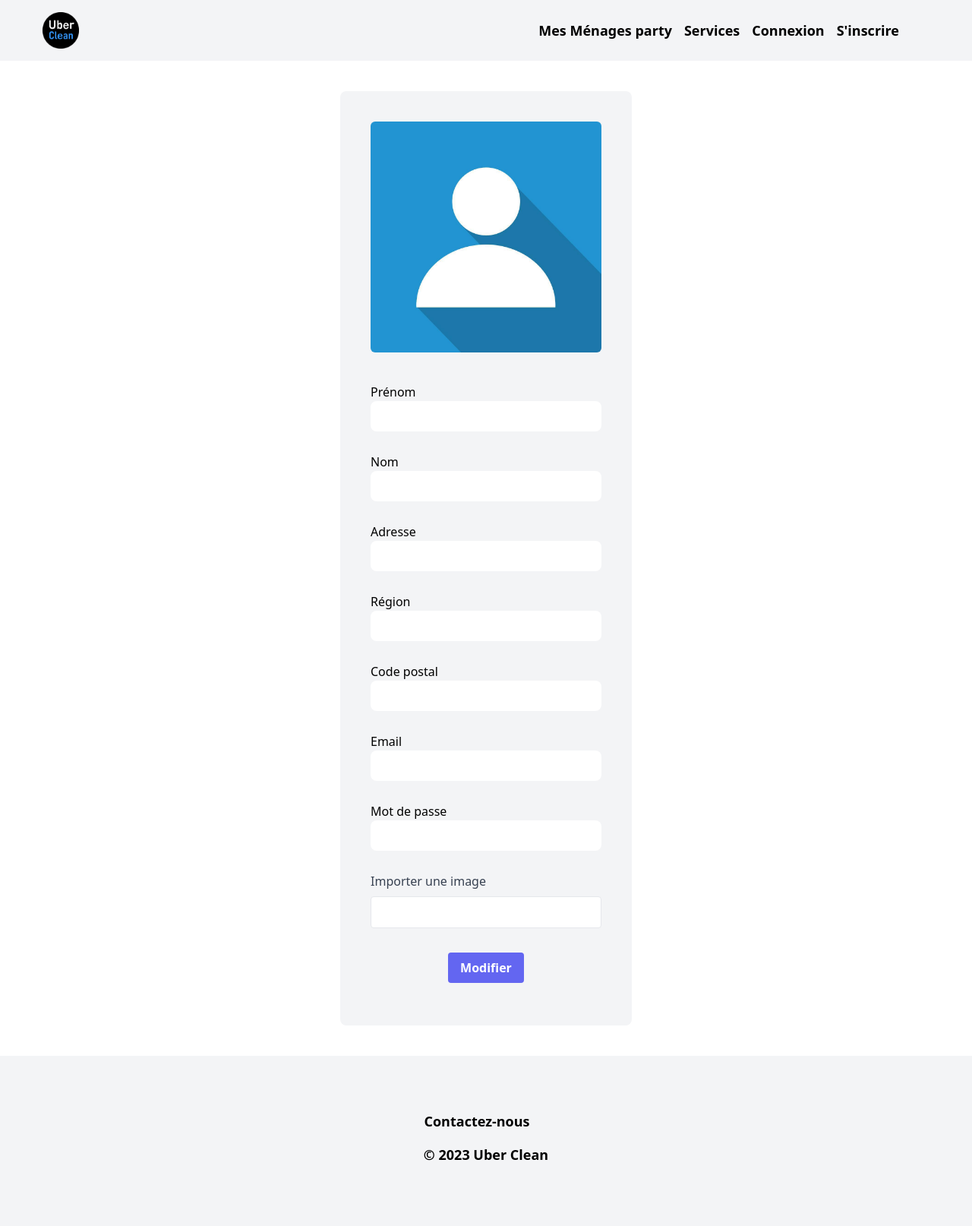
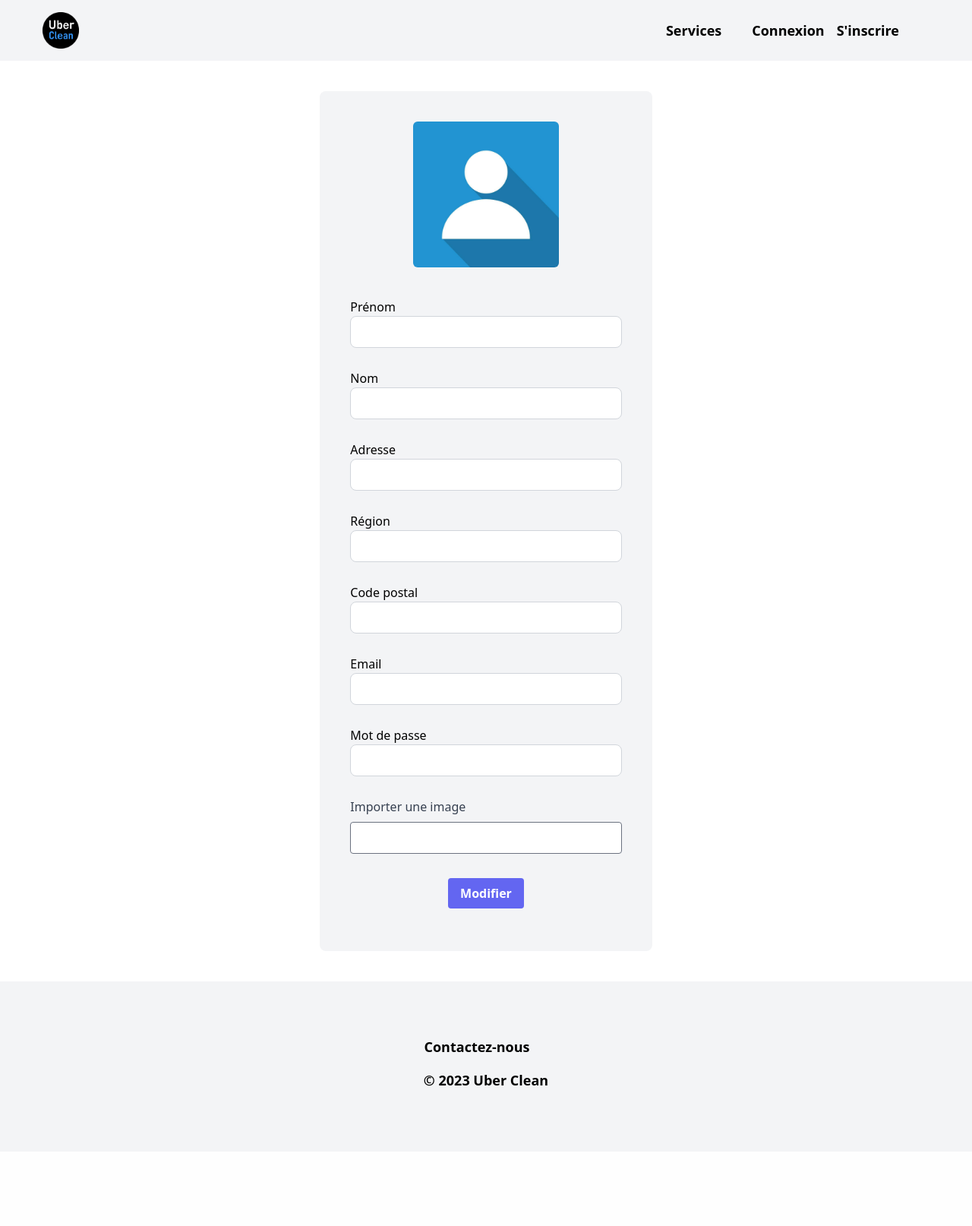
Before and after one commit to imPayne/Partinoire_uber_clean, a Symfony app: template uber_clean/templates/profile/editProfile.html.twig in a window 1280 px wide. Shown: the whole page at 76% size. After the commit the page ends 1430 px from the top, so only its background shows below. Run offline with Twig, Linux system fonts and the light colour scheme; the template is opened without the code that fills it, so the values that code supplies are empty; form fields are guessed from the names that the template uses; style sheets or scripts are compiled from the project's sources; some libraries are stand-ins or nearby versions.

Commit message:
added dropdown menu in navbar for profile, added styles on profile image, MParty, Creation of MParty

```diff
--- a/uber_clean/package.json
+++ b/uber_clean/package.json
@@ -19,10 +19,13 @@
     "private": true,
     "scripts": {
         "server": "php -S localhost:8000 -t public",
-        "reload-db" : "php bin/console doctrine:database:drop --force && php bin/console doctrine:database:create && php bin/console doctrine:migrations:migrate && php bin/console doctrine:fixtures:load",
+        "reload-db": "php bin/console doctrine:database:drop --force && php bin/console doctrine:database:create && php bin/console doctrine:migrations:migrate && php bin/console doctrine:fixtures:load",
         "dev-server": "encore dev-server",
         "dev": "encore dev",
         "watch": "encore dev --watch",
         "build": "encore production --progress"
+    },
+    "dependencies": {
+        "flowbite": "^1.6.4"
     }
 }
--- a/uber_clean/src/Form/RegistrationCleanerFormType.php
+++ b/uber_clean/src/Form/RegistrationCleanerFormType.php
@@ -24,7 +24,6 @@ class RegistrationCleanerFormType extends AbstractType
                 'data_class' => null,
                 'attr' => ['accept' => 'image/*']
             ])
-            ->add('services')
             ->add('plainPassword', PasswordType::class, [
                 // instead of being set onto the object directly,
                 // this is read and encoded in the controller
--- a/uber_clean/tailwind.config.js
+++ b/uber_clean/tailwind.config.js
@@ -1,9 +1,12 @@
 /** @type {import('tailwindcss').Config} */
 module.exports = {
+
   content: [
     "./assets/**/*.js",
     "./templates/**/*.html.twig",
+    "./node_modules/flowbite/**/*.js",
   ],
+
   theme: {
     extend: {
       fontFamily: {
@@ -11,5 +14,7 @@ module.exports = {
       },
     },
   },
-  plugins: [],
+  plugins: [
+    require('flowbite/plugin')
+  ],
 }
--- a/uber_clean/templates/_navbar.html.twig
+++ b/uber_clean/templates/_navbar.html.twig
@@ -4,31 +4,41 @@
             <a href="/">
                 <img class="ml-10 h-20 p-4" src="{{ asset('images/logo_uber_clean.png')}}" alt="logo">
             </a>
-            <ul class="w-262 h-50 flex items-center mr-20">
-                <li class="text-lg font-bold mr-4">
-                    <a href="{{ path('app_show_houseworks') }}">Mes Ménages party</a>
-                </li>
-                <li class="text-lg font-bold mr-4">
+            <ul class="w-262 h-50 flex items-center inline-block mr-20">
+                <li class="text-lg font-bold mr-10">
                     <a href="{{ path('app_events') }}">Services</a>
                 </li>
                 {% if app.user %}
-                    <li class="text-lg font-bold ml-10 mr-6">
-                        <a href="/logout">Déconnexion</a>
+                    <li class="mr-6 h-12 w-12 rounded-full overflow-hidden">
+                        <button id="dropdownProfileButton" data-dropdown-toggle="dropdown" type="button">
+                            {% if app.user.image %}
+                                <img class="rounded-md mb-2 h-12 w-12 object-cover" src="{{ asset('uploads/' ~ app.user.image) }}" alt="{{ app.user.firstName }}">
+                            {% else %}
+                                <img class="rounded-md mb-2 h-12 w-12 object-cover" src="{{ asset('images/default.jpg') }}" alt="{{ app.user.firstName }}">
+                            {% endif %}
+                        </button>
+
+                        <div id="dropdown" class="z-10 hidden bg-white rounded-lg w-auto">
+                            <ul class="rounded-md border-gray-100 border-2 px-4 py-2 text-sm" aria-labelledby="dropdownDefaultButton">
+                                <li class="text-center text-md font-medium text-red-400 hover:text-red-800">
+                                    <a href="/logout">Déconnexion</a>
+                                </li>
+                                <li class="text-center text-md font-medium hover:text-blue-600">
+                                    <a href="{{ path('app_profile', {'id': app.user.id}) }}">Mon Profil</a>
+                                </li>
+                                {% if "ROLE_CUSTOMER" in app.user.roles %}
+                                    <li class="text-center text-md font-medium hover:text-blue-600">
+                                        <a href="{{ path('app_show_houseworks', {'id': app.user.id}) }}">Mes MParty</a>
+                                    </li>
+                                    <li class="text-center text-md font-medium hover:text-blue-600">
+                                        <a href="{{ path('app_housework', {'id': app.user.id}) }}">Nouvelle MParty</a>
+                                    </li>
+                                {% endif %}
+                            </ul>
+                        </div>
+
                     </li>
-                    {% if app.user %}
-                        <li class="mr-6 h-12 w-12 rounded-full overflow-hidden">
-                            <a href="{{ path('app_profile', {'id': app.user.id}) }}">
-                                {% if app.user.image %}
-                                    <img class="rounded-md mb-6 h-full w-full object-cover" src="{{ asset('uploads/' ~ app.user.image) }}" alt="{{ app.user.firstName }}">
-                                {% else %}
-                                    <img class="rounded-md mb-6 h-full w-full object-cover" src="{{ asset('images/default.jpg') }}" alt="{{ app.user.firstName }}">
-                                {% endif %}
-                            </a>
-                        </li>
-                    {% endif %}
-                    <li class="text-lg font-bold mr-4">
-                        <a href="{{ path('app_profile', {'id': app.user.id}) }}">{{ app.user.firstName|capitalize }}</a>
-                    </li>
+
                 {% else %}
                     <li class="text-lg font-bold mr-4"><a href="{{  path('app_login') }}">Connexion</a></li>
                     <li class="text-lg font-bold mr-4"><a href="{{  path('app_register') }}">S'inscrire</a></li>
--- a/uber_clean/templates/base.html.twig
+++ b/uber_clean/templates/base.html.twig
@@ -4,18 +4,22 @@
         <meta charset="UTF-8">
         <title>{% block title %}Welcome!{% endblock %}</title>
         <link rel="icon" href="{{ asset('images/logo_uber_clean.png') }}" >
+        <link href="https://cdnjs.cloudflare.com/ajax/libs/flowbite/1.6.4/flowbite.min.css" rel="stylesheet" />
         {# Run `composer require symfony/webpack-encore-bundle` to start using Symfony UX #}
         {% block stylesheets %}
             {{ encore_entry_link_tags('app') }}
             <link rel="stylesheet" href="{{ asset('build/app.css') }}">
         {% endblock %}
+        <script src="https://cdn.tailwindcss.com"></script>
 
         {% block javascripts %}
             {{ encore_entry_script_tags('app') }}
         {% endblock %}
     </head>
     <body class="font-sans">
+
         {% block body %}{% endblock %}
+        <script src="https://cdnjs.cloudflare.com/ajax/libs/flowbite/1.6.4/flowbite.min.js"></script>
     </body>
 
     {% block footer %}
--- a/uber_clean/templates/profile/editProfile.html.twig
+++ b/uber_clean/templates/profile/editProfile.html.twig
@@ -9,11 +9,11 @@
 
     {% if not isCleaner %}
         <div class="flex flex-col justify-center items-center">
-            <div class="flex flex-col w-96 m-10 p-10 items-center justify-center bg-gray-100 rounded-lg">
+            <div class="flex flex-col w-auto m-10 p-10 items-center justify-center bg-gray-100 rounded-lg">
                 {% if app.user.image %}
-                    <img class="rounded-md mb-6 h-full w-full object-cover" src="{{ asset('uploads/' ~ app.user.image) }}" alt="{{ app.user.firstName }}">
+                    <img class="rounded-md mb-6 h-48 w-48 object-cover" src="{{ asset('uploads/' ~ app.user.image) }}" alt="{{ app.user.firstName }}">
                 {% else %}
-                    <img class="rounded-md mb-6 h-full w-full object-cover" src="{{ asset('images/default.jpg') }}" alt="{{ app.user.firstName }}">
+                    <img class="rounded-md mb-6 h-48 w-48 object-cover" src="{{ asset('images/default.jpg') }}" alt="{{ app.user.firstName }}">
                 {% endif %}
 
                 <h2 class="text-xl font-bold mb-4">{{ app.user.firstName }} {{ app.user.lastName|capitalize }}</h2>
@@ -38,7 +38,7 @@
     {% else %}
         <div class="flex flex-col justify-center items-center">
             <div class="flex flex-col w-96 m-10 p-10 items-center justify-center bg-gray-100 rounded-lg">
-                <img class="rounded-md mb-6 h-full w-full object-cover" src="{{ asset('uploads/' ~ app.user.image) }}" alt="{{ app.user.firstName }}">
+                <img class="rounded-md mb-6 h-48 w-48 object-cover" src="{{ asset('uploads/' ~ app.user.image) }}" alt="{{ app.user.firstName }}">
                 <h2 class="text-xl font-bold mb-4">{{ app.user.firstName }} {{ app.user.lastName|capitalize }}</h2>
                 {{ form_start(registrationForm, {'attr': {'class': 'w-full max-w-md'}}) }}
                 {{ form_row(registrationForm.first_name, {'attr': {'class': 'mb-4 w-full px-3 py-2 rounded-lg border-gray-300 focus:border-indigo-500  focus:shadow-outline-blue'}, 'label': 'Prénom'}) }}
```
Also changed, not shown: uber_clean/templates/housework/myHouseworks.html.twig (+7 -8 lines), uber_clean/templates/profile/index.html.twig (+24 -14 lines), uber_clean/package-lock.json, uber_clean/public/uploads/L-immortale-64135e2a60aca.png (added), uber_clean/public/uploads/L-immortale-64136612ad2cb.png (added), uber_clean/public/uploads/Screenshot-4-1-1024x576-64135830be064.jpg (added), uber_clean/public/uploads/gpcuocu57s581-64135b0ec1502.jpg (added), uber_clean/public/uploads/pelouse-641360701c3d4.jpg (added), uber_clean/public/uploads/vitres-6413626bb71db.jpg (added).
